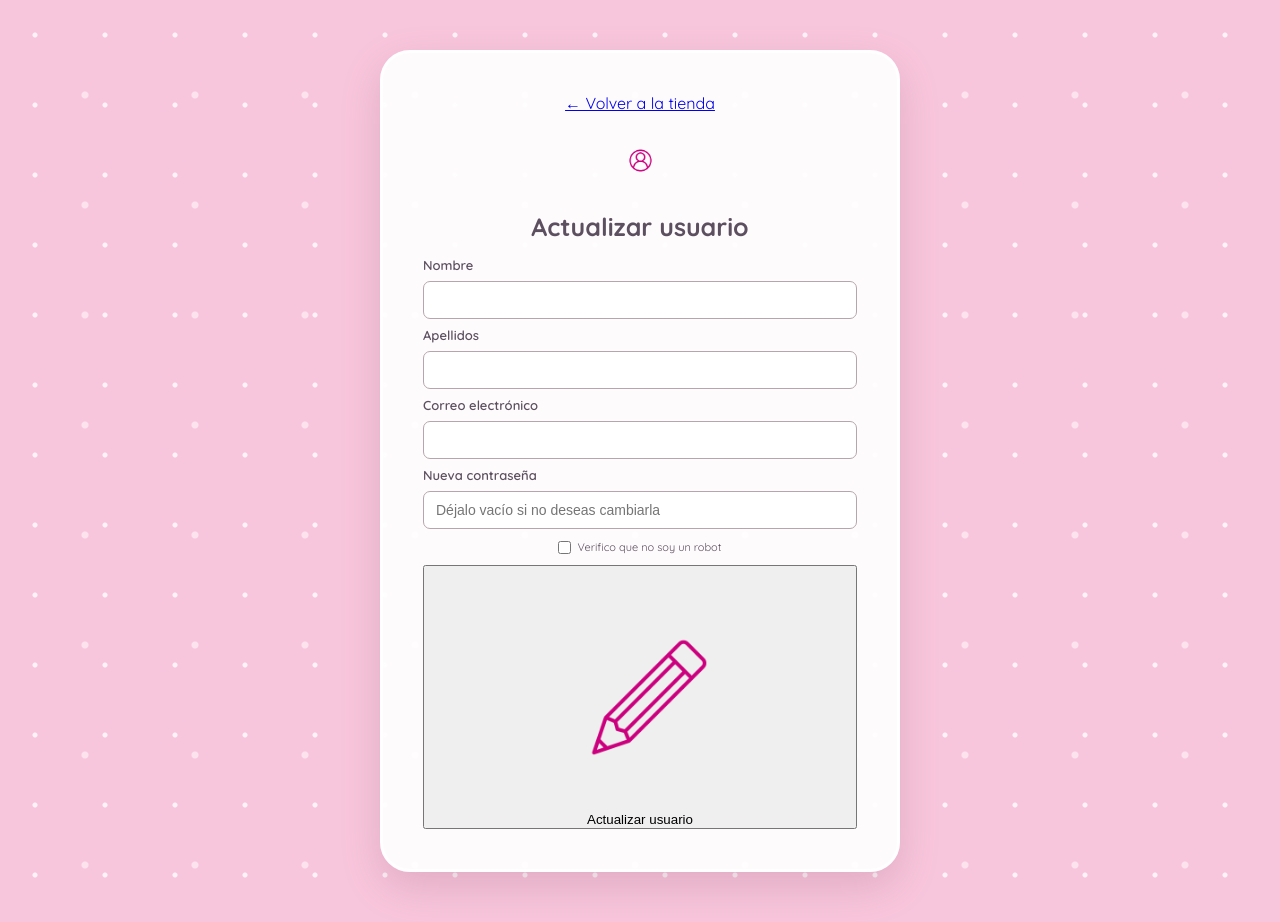
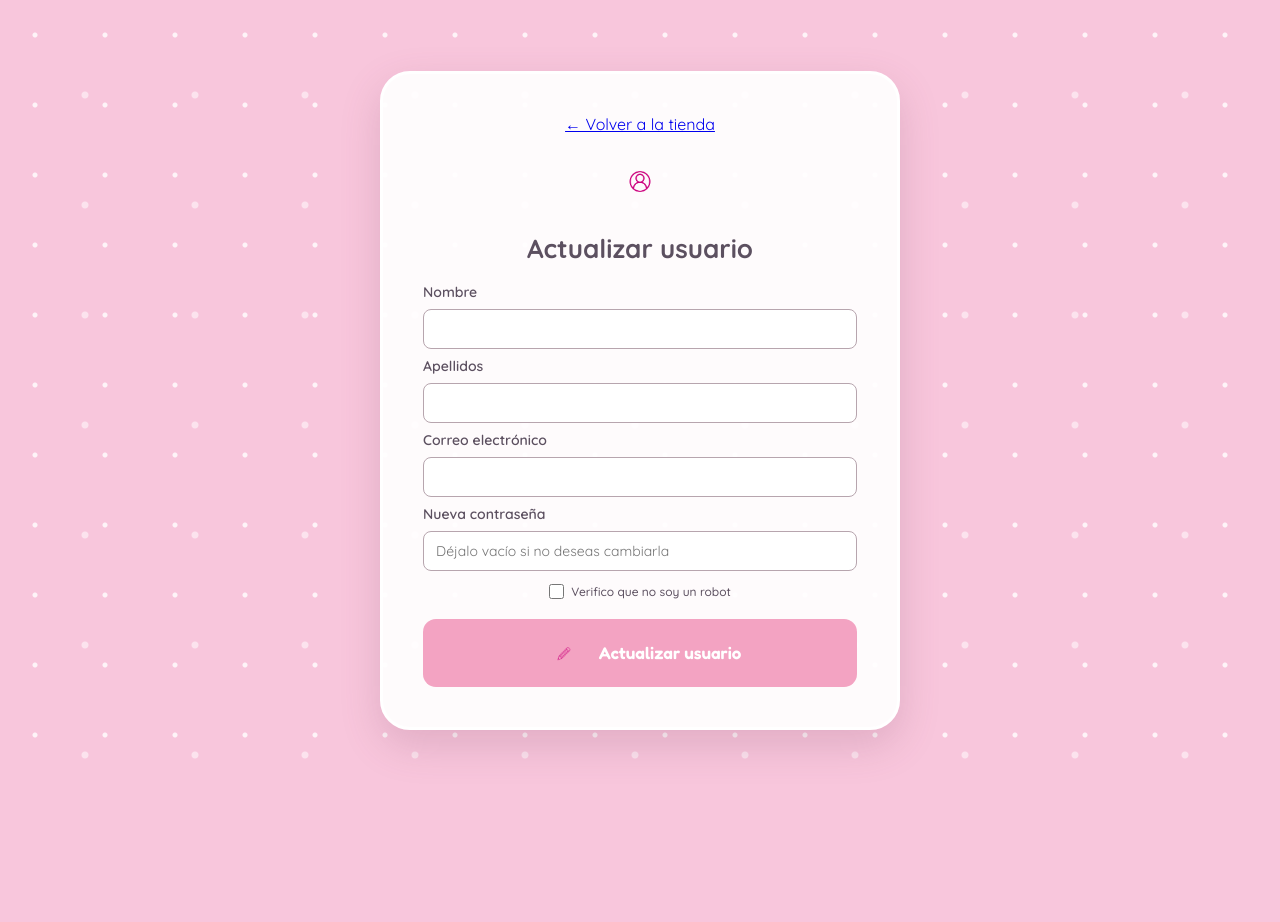
Before and after one commit to l4ur4666/HuellitasEnAccion, a Flask app: page /actualizar-usuario in a window 1280 px wide. After the commit the page ends 759 px from the top, so only its background shows below. Run offline with Flask 3, Linux system fonts and the light colour scheme; the visitor is signed in with stand-in values (Sample User, id 1); data that the repository does not hold is empty.

Commit message:
Corrige diseño de actualizar usuario

```diff
--- a/templates/actualizar_usuario.html
+++ b/templates/actualizar_usuario.html
@@ -1,5 +1,4 @@
 <!DOCTYPE html>
-
 <html lang="es">
 
 <head>
@@ -11,150 +10,114 @@
         content="width=device-width, initial-scale=1.0"
     >
 
-    <title>
-        Actualizar usuario
-    </title>
-
+    <title>Actualizar usuario</title>
 
     <link
         href="https://fonts.googleapis.com/css2?family=Fredoka:wght@400;500;600;700&family=Quicksand:wght@400;500;600;700&display=swap"
         rel="stylesheet"
     >
 
-
     <link
         rel="stylesheet"
         href="{{ url_for('static', filename='css/estilos.css') }}"
     >
+
     <style>
+
         /* =====================================================
-       AJUSTES EXCLUSIVOS DE ACTUALIZAR USUARIO
+           ACTUALIZAR USUARIO
            ===================================================== */
 
         .pagina-formulario .formulario-contenedor {
-        width: min(520px, 100%);
+            width: min(520px, calc(100% - 30px));
+            box-sizing: border-box;
         }
 
         .pagina-formulario .icono-titulo {
-        width: 85px !important;
-        height: 85px !important;
+            width: 80px !important;
+            height: 80px !important;
             object-fit: contain !important;
             display: block !important;
-        margin: 5px auto 8px !important;
+            margin: 8px auto 10px !important;
         }
 
         .pagina-formulario .formulario-contenedor h1 {
-        margin: 5px 0 15px;
-        font-size: 25px;
+            margin: 5px 0 18px;
+            font-size: 26px;
+            text-align: center;
         }
 
         .pagina-formulario .formulario-contenedor form {
-        display: flex !important;
-        flex-direction: column !important;
-        gap: 8px !important;
+            display: flex;
+            flex-direction: column;
+            gap: 8px;
             width: 100%;
+            box-sizing: border-box;
         }
 
         .pagina-formulario .formulario-contenedor label {
             display: block;
             width: 100%;
             text-align: left;
-        font-size: 13px;
+            font-size: 14px;
             font-weight: 600;
+            box-sizing: border-box;
         }
 
         .pagina-formulario .formulario-contenedor input[type="text"],
         .pagina-formulario .formulario-contenedor input[type="email"],
         .pagina-formulario .formulario-contenedor input[type="password"] {
-        display: block !important;
-        width: 100% !important;
-        height: 38px !important;
-        padding: 7px 12px !important;
-        box-sizing: border-box !important;
-        border: 1px solid #b7a5ae !important;
-        border-radius: 7px !important;
-        background: white !important;
-        font-size: 14px !important;
+            display: block;
+            width: 100%;
+            height: 40px;
+            padding: 8px 12px;
+            box-sizing: border-box;
+            border: 1px solid #b7a5ae;
+            border-radius: 8px;
+            background: white;
+            font-family: "Quicksand", sans-serif;
+            font-size: 14px;
+            outline: none;
         }
 
-    .pagina-formulario .formulario-contenedor .no-robot {
-        display: flex !important;
-        align-items: center;
-        justify-content: center;
-        gap: 6px;
-        margin: 3px 0;
-        font-size: 11px;
-        font-weight: 400;
+        .pagina-formulario .formulario-contenedor input[type="text"]:focus,
+        .pagina-formulario .formulario-contenedor input[type="email"]:focus,
+        .pagina-formulario .formulario-contenedor input[type="password"]:focus {
+            border-color: #e85aa7;
+            box-shadow: 0 0 0 2px rgba(232, 90, 167, 0.12);
         }
 
-    .pagina-formulario .formulario-contenedor .no-robot input {
-        width: auto !important;
-        height: auto !important;
+        .pagina-formulario .no-robot {
+            display: flex !important;
+            align-items: center !important;
+            justify-content: center !important;
+            gap: 7px !important;
+            width: 100% !important;
+            margin: 5px 0 !important;
+            text-align: center !important;
+            font-size: 12px !important;
+            font-weight: 500 !important;
         }
 
-    .pagina-formulario .formulario-contenedor .boton-principal {
-        width: 100% !important;
-        min-height: 68px !important;
-        margin-top: 5px;
-        padding: 8px 15px !important;
-        box-sizing: border-box !important;
-        border-radius: 13px !important;
-        display: flex !important;
-        align-items: center;
-        justify-content: center;
-        gap: 12px;
-        font-family: "Fredoka", sans-serif;
-        font-size: 16px;
+        .pagina-formulario .no-robot input[type="checkbox"] {
+            width: 15px !important;
+            height: 15px !important;
+            margin: 0 !important;
+            flex: 0 0 auto;
         }
 
-    .pagina-formulario .formulario-contenedor .boton-principal img {
-        width: 52px !important;
-        height: 52px !important;
-        object-fit: contain !important;
-    }
-
-    @media (max-width: 430px) {
-        .pagina-formulario .formulario-contenedor {
-            width: 100%;
-        }
-
-        .pagina-formulario .icono-titulo {
-            width: 70px !important;
-            height: 70px !important;
-        }
-
-        .pagina-formulario .formulario-contenedor h1 {
-            font-size: 20px;
-        }
-
-        .pagina-formulario .formulario-contenedor .boton-principal {
-            min-height: 62px !important;
-        }
-
-        .pagina-formulario .formulario-contenedor .boton-principal img {
-            width: 46px !important;
-            height: 46px !important;
-        }
-    }
-    /* BOTÓN ACTUALIZAR — SOLO ESTA PÁGINA */
-.pagina-formulario .formulario-contenedor form .boton-principal {
-    display: flex !important;
-    visibility: visible !important;
-    opacity: 1 !important;
-
+        .pagina-formulario .boton-principal {
             width: 100% !important;
             min-height: 68px !important;
             height: 68px !important;
+            margin-top: 7px !important;
+            padding: 8px 18px !important;
+            box-sizing: border-box !important;
 
-    position: relative !important;
-    z-index: 10 !important;
-
+            display: flex !important;
             align-items: center !important;
             justify-content: center !important;
             gap: 12px !important;
-
-    margin: 8px 0 0 !important;
-    padding: 8px 15px !important;
 
             background: #f3a3c2 !important;
             color: white !important;
@@ -163,19 +126,57 @@
             border-radius: 13px !important;
 
             font-family: "Fredoka", sans-serif !important;
-    font-size: 16px !important;
+            font-size: 17px !important;
+            font-weight: 600 !important;
+
             cursor: pointer !important;
+            transition: transform 0.15s ease, background 0.15s ease;
         }
 
-.pagina-formulario .formulario-contenedor form .boton-principal img {
+        .pagina-formulario .boton-principal:hover {
+            background: #ea8fb4 !important;
+            transform: translateY(-1px);
+        }
+
+        .pagina-formulario .boton-principal img {
+            width: 48px !important;
+            height: 48px !important;
+            object-fit: contain !important;
             display: block !important;
-    visibility: visible !important;
-    opacity: 1 !important;
+        }
 
-    width: 52px !important;
-    height: 52px !important;
-    object-fit: contain !important;
+        .pagina-formulario .error-formulario {
+            margin-bottom: 10px;
         }
+
+        @media (max-width: 430px) {
+
+            .pagina-formulario .formulario-contenedor {
+                width: calc(100% - 20px);
+            }
+
+            .pagina-formulario .icono-titulo {
+                width: 68px !important;
+                height: 68px !important;
+            }
+
+            .pagina-formulario .formulario-contenedor h1 {
+                font-size: 21px;
+            }
+
+            .pagina-formulario .boton-principal {
+                min-height: 62px !important;
+                height: 62px !important;
+                font-size: 15px !important;
+            }
+
+            .pagina-formulario .boton-principal img {
+                width: 42px !important;
+                height: 42px !important;
+            }
+
+        }
+
     </style>
 
 </head>
@@ -191,94 +192,83 @@
         href="{{ url_for('tienda') }}"
         class="volver"
     >
-
         ← Volver a la tienda
-
     </a>
 
 
     <img
         class="icono-titulo"
         src="{{ url_for('static', filename='img/Usuario.png') }}"
-        alt=""
+        alt="Actualizar usuario"
     >
 
 
     <h1>
-
         Actualizar usuario
-
     </h1>
 
 
     {% if error %}
 
         <div class="error-formulario">
-
             {{ error }}
-
         </div>
 
     {% endif %}
 
 
-    <form method="POST">
+    <form
+        action="{{ url_for('actualizar_usuario') }}"
+        method="POST"
+    >
 
 
-        <label>
-
+        <label for="nombre">
             Nombre
-
         </label>
-
 
         <input
             type="text"
+            id="nombre"
             name="nombre"
             value="{{ usuario.nombres }}"
             required
         >
 
 
-        <label>
-
+        <label for="apellidos">
             Apellidos
-
         </label>
-
 
         <input
             type="text"
+            id="apellidos"
             name="apellidos"
             value="{{ usuario.apellidos }}"
             required
         >
 
 
-        <label>
-
+        <label for="correo">
             Correo electrónico
-
         </label>
-
 
         <input
             type="email"
+            id="correo"
             name="correo"
             value="{{ usuario.email }}"
             required
         >
 
 
-        <label>
-
+        <label for="password">
             Nueva contraseña
-
         </label>
-
 
         <input
             type="password"
+            id="password"
             name="password"
             placeholder="Déjalo vacío si no deseas cambiarla"
         >
@@ -298,12 +288,20 @@
         </label>
 
 
-        <button type="submit">
+        <button
+            type="submit"
+            class="boton-principal"
+        >
+
             <img
                 src="{{ url_for('static', filename='img/Lapiz.png') }}"
                 alt=""
             >
+
+            <span>
                 Actualizar usuario
+            </span>
+
         </button>
 
 
```
Lines whose indentation alone changed are shown as unchanged.
